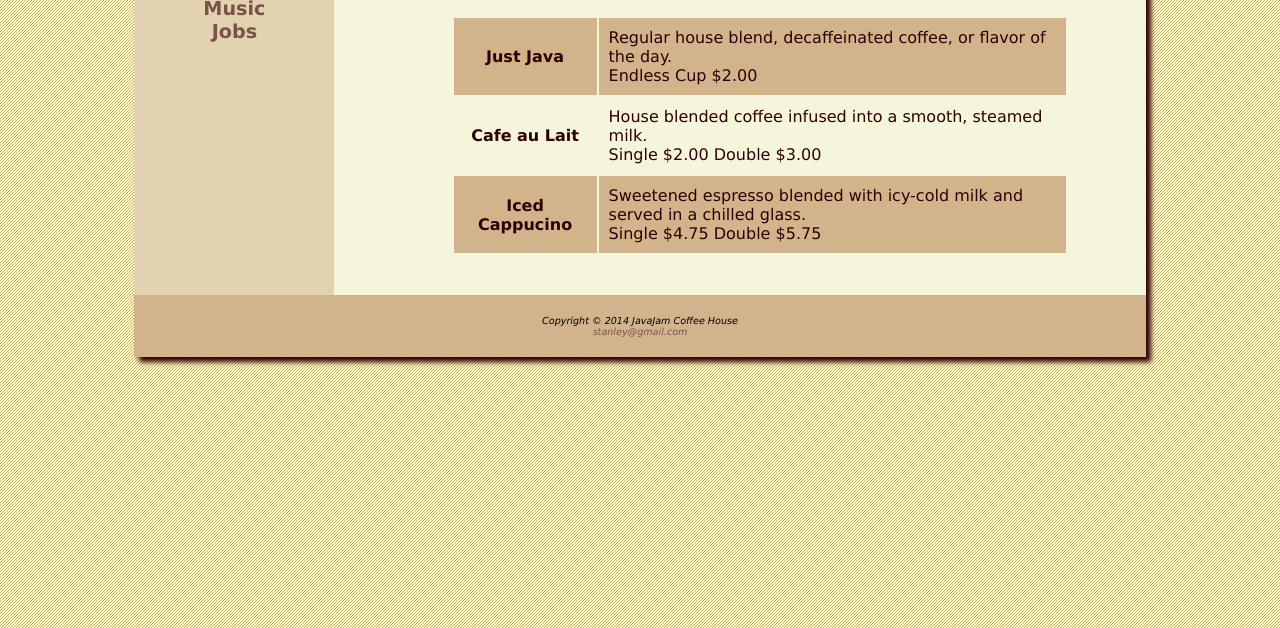
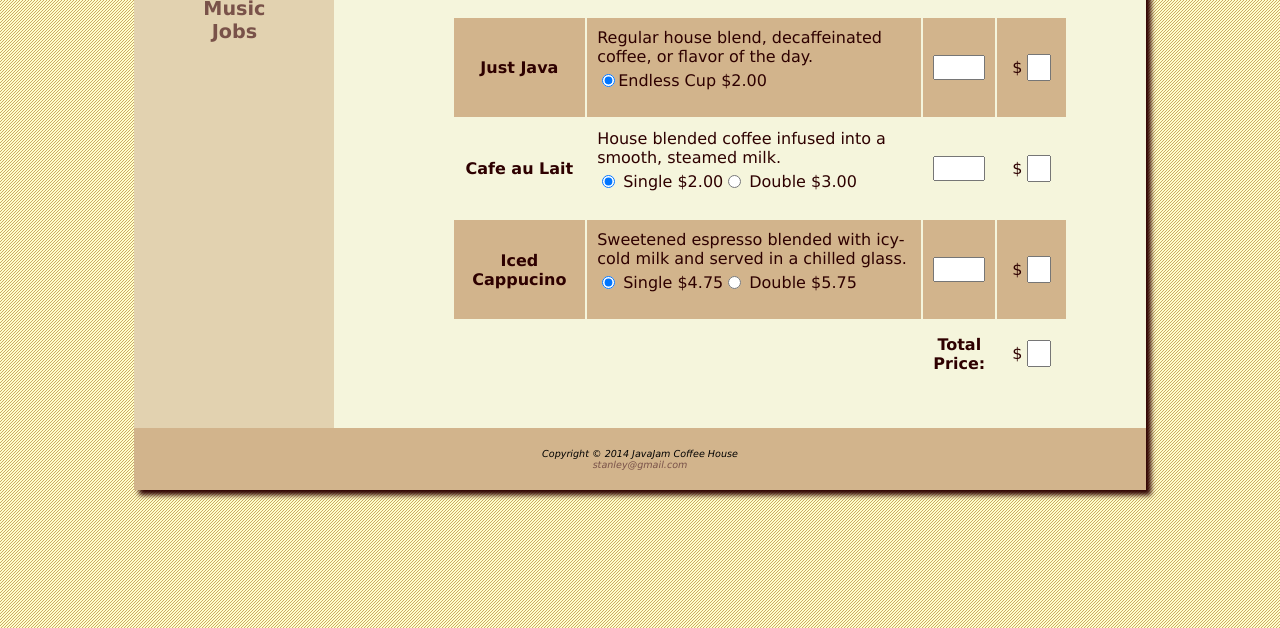
Before and after one commit to Mushimush/casestudy2, a plain HTML site: page menu.html in a window 1280 px wide. Shown: the part 172-800 px from the top of the page. Drawn offline with Linux system fonts and the light colour scheme.

Commit message:
for case study 3

```diff
--- /dev/null
+++ b/calPrice.js
@@ -0,0 +1,27 @@
+// Script - calPrice.js
+
+function calPrice() {
+	// to calculate "JustJava" price
+	var javaPrice = document.getElementById("javaCount").value* 2;
+
+	// to calculate "Cafe au Lait" price
+	if (document.getElementById("cafe1").checked){
+		var cafePrice =  document.getElementById("cafeCount").value * 2;
+	}
+	if (document.getElementById("cafe2").checked){
+		var cafePrice =  document.getElementById("cafeCount").value * 3;
+	}
+
+	// to calculate "Iced Cappuccino" price
+	if (document.getElementById("cap1").checked){
+		var capPrice =  document.getElementById("capCount").value * 4.75;
+	}
+	if (document.getElementById("cap2").checked){
+		var capPrice =  document.getElementById("capCount").value * 5.75;
+	}
+
+	document.getElementById("javaPrice").value = javaPrice;
+	document.getElementById("cafePrice").value = cafePrice;
+	document.getElementById("capPrice").value = capPrice;
+	document.getElementById("totalPrice").value = javaPrice + cafePrice + capPrice;
+}
--- a/menu.html
+++ b/menu.html
@@ -6,6 +6,7 @@
     <meta name="viewport" content="width=device-width, initial-scale=1.0">
     <link rel="stylesheet" href="style.css">
     <title>Menu</title>
+    <script src="calPrice.js"></script>
 </head>
 <body>
     <div class="main-grid">
@@ -31,22 +32,78 @@
                 <table>
                     <tr>
                         <th>Just Java</th>
-                        <td>Regular house blend, decaffeinated coffee, or flavor of the day. <br>
-                            Endless Cup $2.00
+                        <td>Regular house blend, decaffeinated coffee, or flavor of the day.
+                            <form name = "JavaText" id="menu-form">
+                                <input type = "radio" id = "justjava" checked="checked" onchange = "calPrice();"/>
+                                <label id="radiolabel" for="justjava">Endless Cup $2.00</label>
+                            </form>
                         </td>
+                        <td>
+                            <input type="text" id="javaCount" size="1" name="javaCount" onchange="calPrice();"/>
+                        </td>
+                        <div style="position: absolute; left: 100px; top: 50px;"></div>
+                        <td >
+                            <div id="last">
+                                <label id="textlabel" for="javaPrice">$</label>
+                                <input type="text" size="1" id="javaPrice" name="javaPrice" onfocus="this.blur();"/>
+                            </div>
+                        </td>
+
                     </tr>
 
                     <tr>
                         <th>Cafe au Lait</th>
                         <td>House blended coffee infused into a smooth, steamed milk. <br>
-                            Single $2.00 Double $3.00
+                                <form name = "JavaText" id="menu-form">
+                                    <input type = "radio" name="javacafe" id = "cafe1" checked="checked" onchange = "calPrice();"/>
+                                    <label id="menulabel" for="cafe1">Single $2.00</label>
+                                    <input type = "radio" name="javacafe"  id = "cafe2"  onchange = "calPrice();"/>
+                                    <label id="menulabel" for="cafe2">Double $3.00</label>
+                                </form>
+                        </td>
+                        <td>
+                            <input type="text" id="cafeCount" size="1" name="cafeCount" onchange="calPrice();"/>
+                        </td>
+                        <div style="position: absolute; left: 100px; top: 50px;"></div>
+                        <td >
+                            <div id="last">
+                                <label id="textlabel" for="cafePrice">$</label>
+                                <input type="text" size="1" id="cafePrice" name="cafePrice" onfocus="this.blur();"/>
+                            </div>
                         </td>
                     </tr>
 
                     <tr>
                         <th>Iced Cappucino</th>
                         <td>Sweetened espresso blended with icy-cold milk and served in a chilled glass. <br>
-                            Single $4.75 Double $5.75
+                            <form name = "JavaText" id="menu-form">
+                                <input type = "radio" name="capcafe" id = "cap1" checked="checked" onchange = "calPrice();"/>
+                                <label id="menulabel" for="cap1">Single $4.75</label>
+                                <input type = "radio" name="capcafe" id = "cap2" onchange = "calPrice();"/>
+                                <label id="menulabel" for="cap2">Double $5.75</label>
+                            </form>
+                        </td>
+                        <td>
+                            <input
+                             type="text" id="capCount" size="1" name="capCount" onchange="calPrice();"/>
+                        </td>
+                        <div style="position: absolute; left: 100px; top: 50px;"></div>
+                        <td >
+                            <div id="last">
+                                <label id="textlabel" for="capPrice">$</label>
+                                <input type="text" size="1" id="capPrice" name="capPrice" onfocus="this.blur();"/>
+                            </div>
+                        </td>
+                    </tr>
+                    <tr>
+                        <td></td>
+                        <td></td>
+                        <th>Total <br> Price: </th>
+                        <td>
+                            <div id="last">
+                                <label id="textlabel" for="totalPrice">$</label>
+                                <input type="text" size="1" id="totalPrice" name="totalPrice" onfocus="this.blur();"/>
+                            </div>
                         </td>
                     </tr>
                 </table>
--- a/style.css
+++ b/style.css
@@ -135,6 +135,39 @@ td, th {
 tr:nth-of-type(odd) {
 	background-color: #D2B48C;
 }
+#menu-form {
+    padding-top: 5px;
+}
+#menulabel {
+    float: left;
+    clear: none;
+    padding-left: 5px;
+  }
+input[type=radio] {
+    float: left;
+    clear: none;
+}
+
+table input[type=text] {
+    width: 100%;
+    padding: 3px 5px;
+    margin: 4px 0;
+    box-sizing: border-box;
+  }
+#textlabel {
+    margin: 8px 0;
+
+    padding-right: 5px;
+}
+#last {
+    display: flex;
+    flex-direction: row;
+    margin: auto;
+    padding: 5px;
+
+}
+
+
 
 /* MUSIC */
 
@@ -178,7 +211,7 @@ section {
     padding-bottom: 20px;
 }
 
-label {
+#jobsform label {
 	float: left;
 	display: block;
 	text-align: right;
```
Also changed, not shown: jobs.html (+4 -3 lines), login.js (added, +57 -0 lines).
